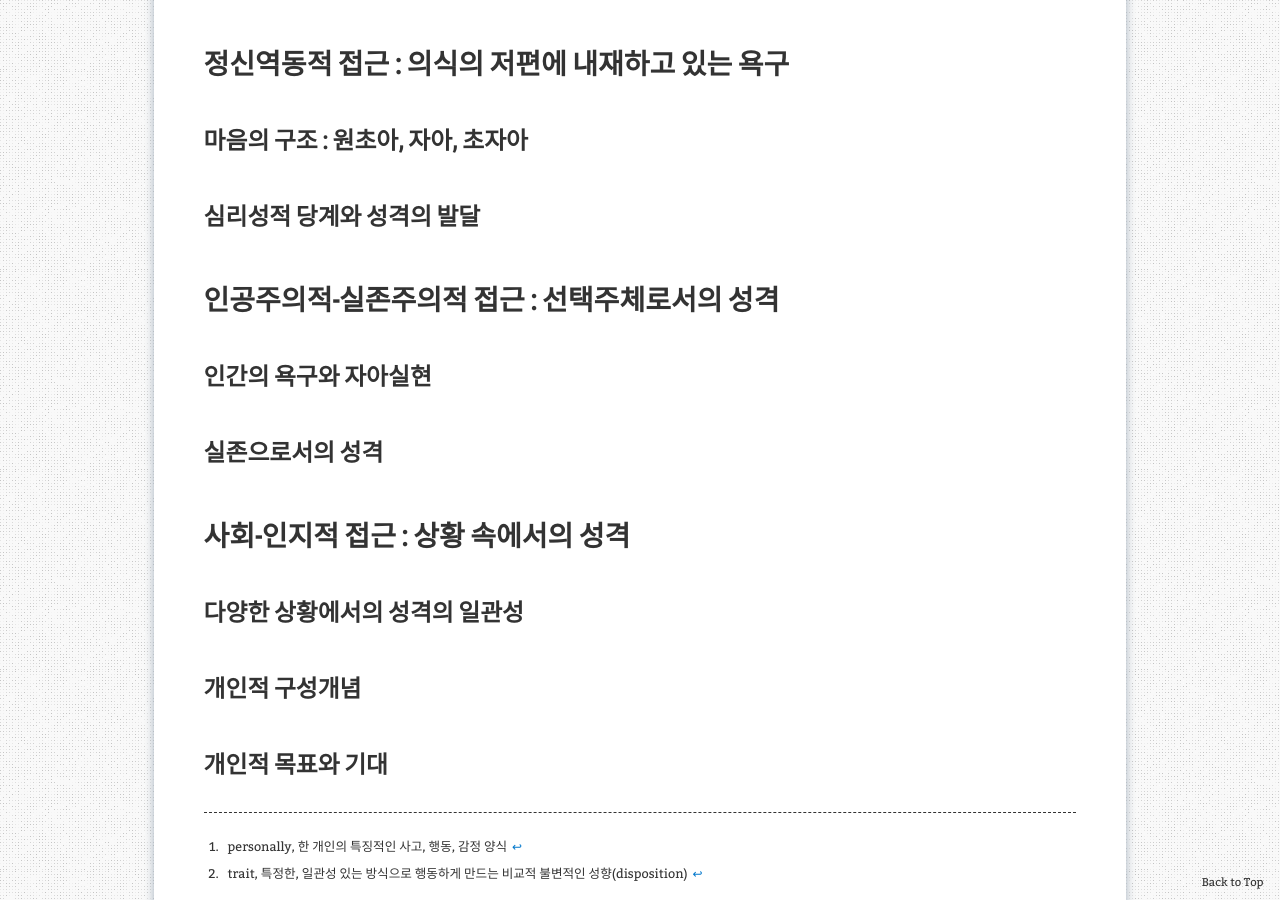
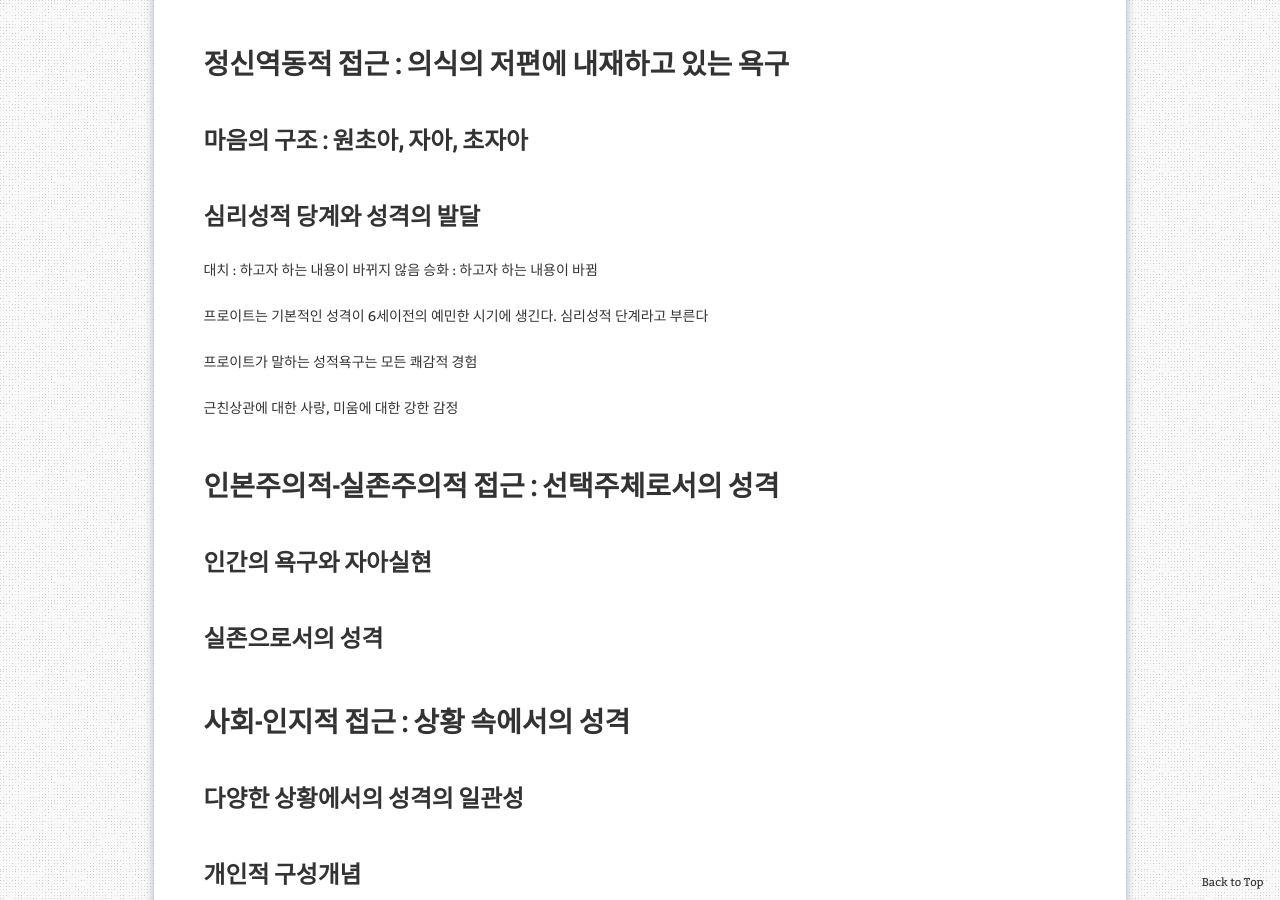
Before and after one commit to aristohyun/aristohyun.github.io, a Jekyll site: the page built from _posts/2021-10-26-psychology_11.md, in a window 1280 px wide and 900 px high, scrolled down 2929 px. Built offline with Jekyll 4.4.1, drawn with Linux system fonts in a browser that asks for light colours; comment, search, counter and statistics services are not loaded; some of the changed text lies outside the part shown.

Commit message:
Update 2021-10-26-psychology_11.md

```diff
--- a/_posts/2021-10-26-psychology_11.md
+++ b/_posts/2021-10-26-psychology_11.md
@@ -86,13 +86,25 @@ redirect_from:
 내향젹 -> 불안감./우울감/부정적? - 아님
 
 
+
 # 정신역동적 접근 : 의식의 저편에 내재하고 있는 욕구
 
 ## 마음의 구조 : 원초아, 자아, 초자아
 
 ## 심리성적 당계와 성격의 발달
 
-# 인공주의적-실존주의적 접근 : 선택주체로서의 성격
+대치 : 하고자 하는 내용이 바뀌지 않음
+승화 : 하고자 하는 내용이 바뀜
+
+프로이트는 기본적인 성격이 6세이전의 예민한 시기에 생긴다. 심리성적 단계라고 부른다
+
+프로이트가 말하는 성적욕구는 모든 쾌감적 경험
+
+근친상관에 대한 사랑, 미움에 대한 강한 감정
+
+# 인본주의적-실존주의적 접근 : 선택주체로서의 성격
+
+
 
 ## 인간의 욕구와 자아실현
 
```
